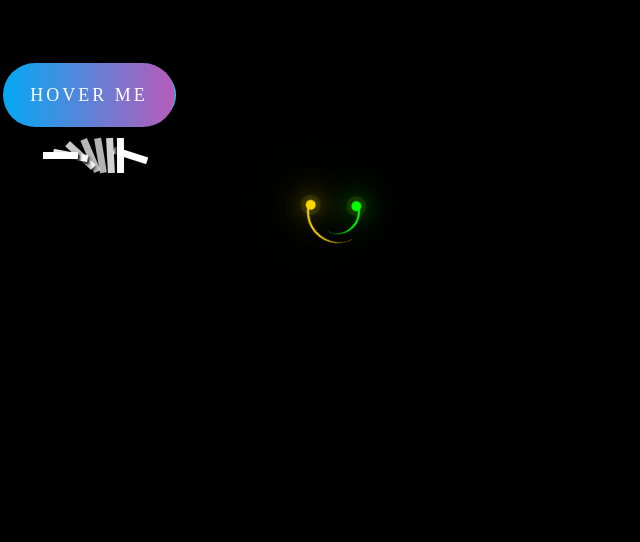
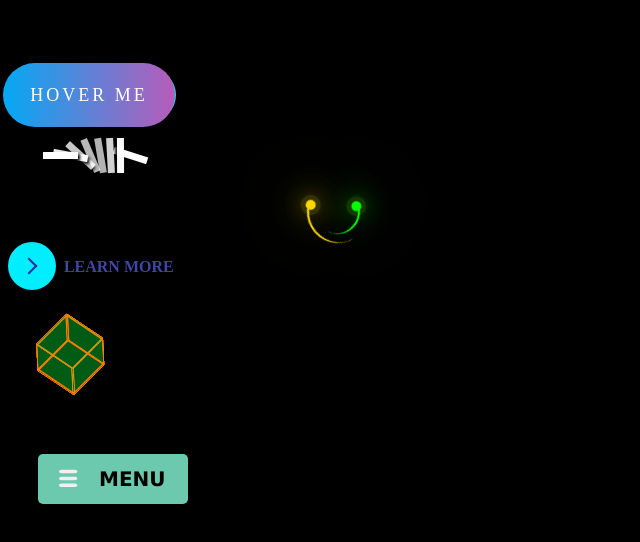
Before and after one commit to Cistian-Herrera/efectos, a plain HTML site: page index.html in a window 1280 px wide. Shown: the whole page, without its empty margins (0-640 px from the left). Drawn offline with Linux system fonts and the light colour scheme; a web font is replaced by a local one.

Commit message:
mas efectos

```diff
--- a/css/algo.css
+++ b/css/algo.css
@@ -2,7 +2,7 @@
 body{
     background-color: black;
     }
-button {
+.button {
     text-decoration: none;
     position: absolute;
     border: none;
@@ -19,7 +19,7 @@ button {
     z-index: 1;
     }
 
-   button:hover {
+   .button:hover {
     animation: ani 8s linear infinite;
     border: none;
    }
@@ -34,7 +34,7 @@ button {
     }
    }
 
-   button:before {
+   .button:before {
     content: '';
     position: absolute;
     top: -5px;
@@ -48,11 +48,11 @@ button {
     transition: 1s;
    }
 
-   button:hover::before {
+   .button:hover::before {
     filter: blur(20px);
    }
 
-   button:active {
+   .button:active {
     background: linear-gradient(32deg,#03a9f4,#f441a5,#ffeb3b,#03a9f4);
    }
 
@@ -62,8 +62,8 @@ button {
 
 
    /* From uiverse.io by @namecho */
-button,
-button::after {
+.button,
+.button::after {
  padding: 16px 20px;
  font-size: 18px;
  background: linear-gradient(45deg, transparent 5%, #ff013c 5%);
@@ -76,7 +76,7 @@ button::after {
  position: relative;
 }
 
-button::after {
+.button::after {
  --slice-0: inset(50% 50% 50% 50%);
  --slice-1: inset(80% -6px 0 0);
  --slice-2: inset(50% -6px 30% 0);
@@ -95,7 +95,7 @@ button::after {
  clip-path: var(--slice-0);
 }
 
-button:hover::after {
+.button:hover::after {
  animation: 1s glitch;
  animation-timing-function: steps(2, end);
 }
@@ -315,3 +315,235 @@ button:hover::after {
       transform: rotate(1turn);
     }
   }
+
+    .learn-more{
+    position: relative;
+    display: inline-block;
+    cursor: pointer;
+    outline: none;
+    border: 0;
+    vertical-align: middle;
+    text-decoration: none;
+    background: transparent;
+    padding: 0;
+    font-size: inherit;
+    font-family: inherit;
+   }
+
+   .learn-more {
+    width: 12rem;
+    height: auto;
+   }
+
+   .learn-more .circle {
+    transition: all 0.45s cubic-bezier(0.65, 0, 0.076, 1);
+    position: relative;
+    display: block;
+    margin: 0;
+    width: 3rem;
+    height: 3rem;
+    background: #00eeff;
+    border-radius: 1.625rem;
+   }
+
+   .learn-more .circle .icon {
+    transition: all 0.45s cubic-bezier(0.65, 0, 0.076, 1);
+    position: absolute;
+    top: 0;
+    bottom: 0;
+    margin: auto;
+    background: rgb(245, 147, 0);
+   }
+
+   .learn-more .circle .icon.arrow {
+    transition: all 0.45s cubic-bezier(0.65, 0, 0.076, 1);
+    left: 0.625rem;
+    width: 1.125rem;
+    height: 0.125rem;
+    background: none;
+   }
+
+   .learn-more .circle .icon.arrow::before {
+    position: absolute;
+    content: "";
+    top: -0.29rem;
+    right: 0.0625rem;
+    width: 0.625rem;
+    height: 0.625rem;
+    border-top: 0.125rem solid rgb(34, 43, 170);
+    border-right: 0.125rem solid rgb(34, 43,170);
+    transform: rotate(45deg);
+   }
+
+   .learn-more .button-text {
+    transition: all 0.45s cubic-bezier(0.65, 0, 0.076, 1);
+    position: absolute;
+    top: 0;
+    left: 0;
+    right: 0;
+    bottom: 0;
+    padding: 0.75rem 0;
+    margin: 0 0 0 1.85rem;
+    color: #3f46a3;
+    font-weight: 700;
+    line-height: 1.6;
+    text-align: center;
+    text-transform: uppercase;
+   }
+
+   .learn-more:hover .circle {
+    width: 100%;
+   }
+
+   .learn-more:hover .circle .icon.arrow {
+    background: rgb(255, 0, 0);
+    transform: translate(1rem, 0);
+   }
+
+   .learn-more:hover .button-text {
+    color: rgb(63, 161, 33);
+   }
+
+
+
+
+
+
+
+
+
+
+
+
+
+
+
+
+
+
+   .cubo {
+    width: 44px;
+    height: 44px;
+    margin-top: 40px;
+    margin-left: 40px;
+    animation: spinner-y0fdc1 2s infinite ease;
+    transform-style: preserve-3d;
+   }
+
+   .cubo > div {
+    background-color: rgba(0, 255, 55, 0.2);
+    height: 100%;
+    position: absolute;
+    width: 100%;
+    border: 2px solid #ff7b00;
+   }
+
+   .cubo div:nth-of-type(1) {
+    transform: translateZ(-22px) rotateY(180deg);
+   }
+
+   .cubo div:nth-of-type(2) {
+    transform: rotateY(-270deg) translateX(50%);
+    transform-origin: top right;
+   }
+
+   .cubo div:nth-of-type(3) {
+    transform: rotateY(270deg) translateX(-50%);
+    transform-origin: center left;
+   }
+
+   .cubo div:nth-of-type(4) {
+    transform: rotateX(90deg) translateY(-50%);
+    transform-origin: top center;
+   }
+
+   .cubo :nth-of-type(5) {
+    transform: rotateX(-90deg) translateY(50%);
+    transform-origin: bottom center;
+   }
+
+   .cubo div:nth-of-type(6) {
+    transform: translateZ(22px);
+   }
+
+   @keyframes spinner-y0fdc1 {
+    0% {
+     transform: rotate(45deg) rotateX(-25deg) rotateY(25deg);
+    }
+
+    50% {
+     transform: rotate(45deg) rotateX(-385deg) rotateY(25deg);
+    }
+
+    100% {
+     transform: rotate(45deg) rotateX(-385deg) rotateY(385deg);
+    }
+   }
+
+
+
+
+
+
+
+
+
+
+
+
+
+
+
+
+
+   .menu {
+    width: 150px;
+    height: 50px;
+    border-radius: 5px;
+    border: none;
+    transition: all 0.5s ease-in-out;
+    margin-top: 80px;
+    margin-left: 30px;
+    font-size: 20px;
+    font-family: Verdana, Geneva, Tahoma, sans-serif;
+    font-weight: 600;
+    display: flex;
+    align-items: center;
+    background: #6cc9ad;
+    color: #000000;
+  }
+
+  .menu:hover {
+    box-shadow: 0 0 90px 0px hsla(64, 100%, 48%, 0.5);
+  }
+
+  .menu .span_1 {
+    position: absolute;
+    height: 40px;
+    width: 70px;
+    display: flex;
+    justify-content: center;
+    align-items: center;
+    transition: all 0.5s;
+  }
+
+  .menu .span_2 {
+    transform: translateX(55px);
+  }
+
+  .menu:hover .span_1 {
+    width: 175px;
+  }
+
+  .menu:hover .span_2 {
+    transition: all 0.5s;
+    opacity: 0;
+  }
+
+  .menu:focus {
+    outline: none;
+  }
+
+  .menu:active .span_1 {
+    transform: scale(0.85);
+  }
--- a/index.html
+++ b/index.html
@@ -110,7 +110,7 @@ font-family: 'Play', sans-serif; -->
 
 <p>Lorem ipsum dolor sit amet, consectetur adipisicing elit. Quae saepe suscipit modi sunt nulla dicta, atque natus blanditiis qui eveniet. Ullam laudantium debitis sapiente in, porro eos quod voluptas qui.</p>
 
-<button> HOVER ME</button>
+<button class="button"> HOVER ME</button>
 
 
 
@@ -140,4 +140,70 @@ font-family: 'Play', sans-serif; -->
         <div class="circle"></div>
     </div>
 </div>
+
+
+
+
+
+
+
+
+
+
+
+
+
+
+
+
+<button class="learn-more">
+    <span class="circle" aria-hidden="true">
+    <span class="icon arrow"></span>
+    </span>
+    <span class="button-text">Learn More</span>
+  </button>
+
+
+
+
+
+
+
+
+
+
+
+  <div class="cubo">
+    <div></div>
+    <div></div>
+    <div></div>
+    <div></div>
+    <div></div>
+    <div></div>
+    </div>
+
+
+
+
+
+
+
+
+
+
+    <button class="menu">
+        <span class="span_1">
+            <svg viewBox="0 0 175 80" width="40" height="40">
+                <rect width="80" height="15" fill="#f0f0f0" rx="10"></rect>
+                <rect y="30" width="80" height="15" fill="#f0f0f0" rx="10"></rect>
+                <rect y="60" width="80" height="15" fill="#f0f0f0" rx="10"></rect>
+            </svg>
+        </span>
+        <span class="span_2">MENU</span>
+    </button>
+
+
+
+
+
 </body>
```
